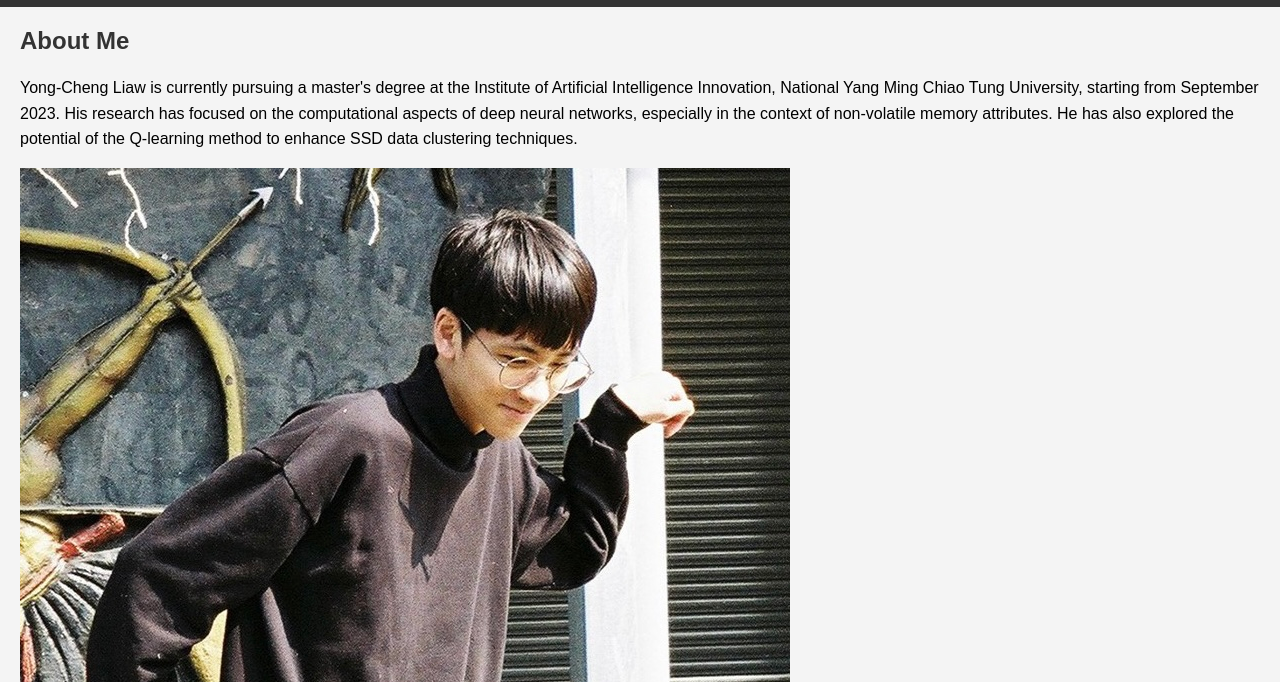
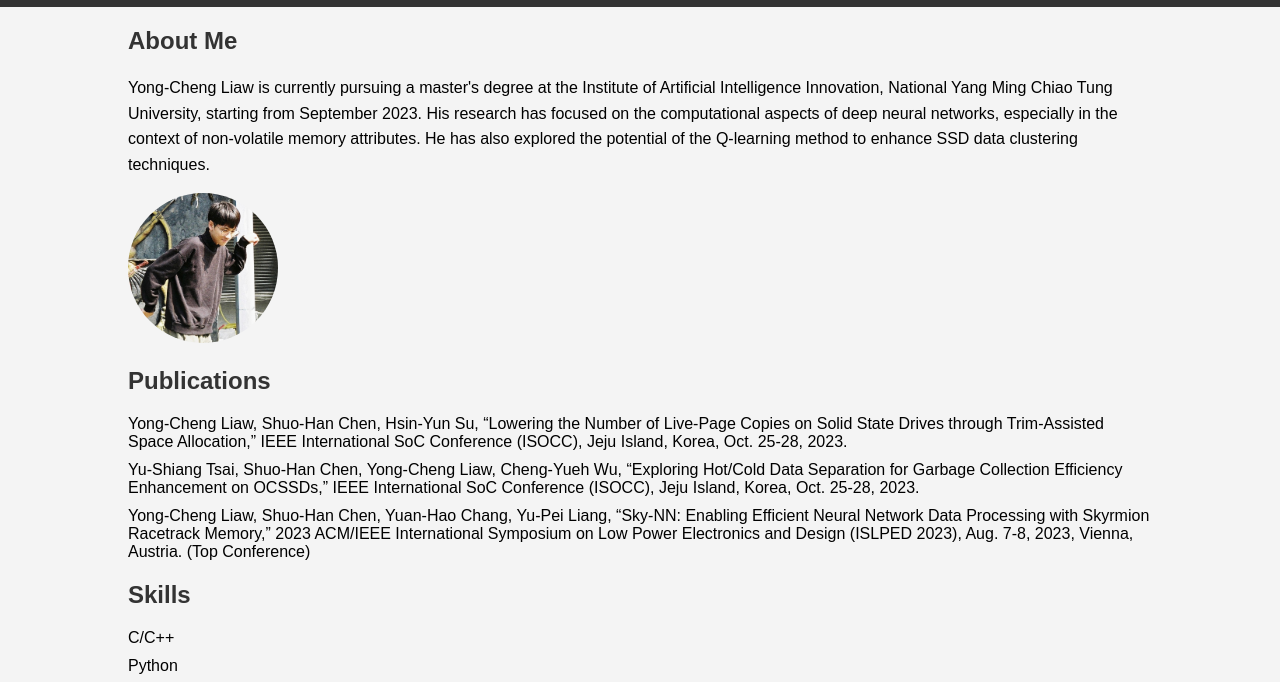
Before and after one commit to DandinPower/webpage, a plain HTML site: page index.html in a window 1280 px wide. Shown: the part 100-782 px from the top of the page. Drawn offline with Linux system fonts and the light colour scheme.

Commit message:
modify css

```diff
--- a/style.css
+++ b/style.css
@@ -1,5 +1,3 @@
-/* CSS */
-
 body {
     font-family: Arial, sans-serif;
     margin: 0;
@@ -20,6 +18,9 @@ header h1, header h2, header h3 {
 
 main {
     margin: 20px;
+    width: 80%; /* Set the width of the main content */
+    margin-left: auto; /* Center the main content */
+    margin-right: auto; /* Center the main content */
 }
 
 section {
@@ -49,6 +50,8 @@ section#contact ul li a {
 }
 
 section img {
-    max-width: 100%;
-    height: auto;
+    border-radius: 50%; /* Make the image circular */
+    width: 150px; /* Set a fixed width */
+    height: 150px; /* Set a fixed height */
+    object-fit: cover; /* Ensure the image covers the entire space */
 }
```
